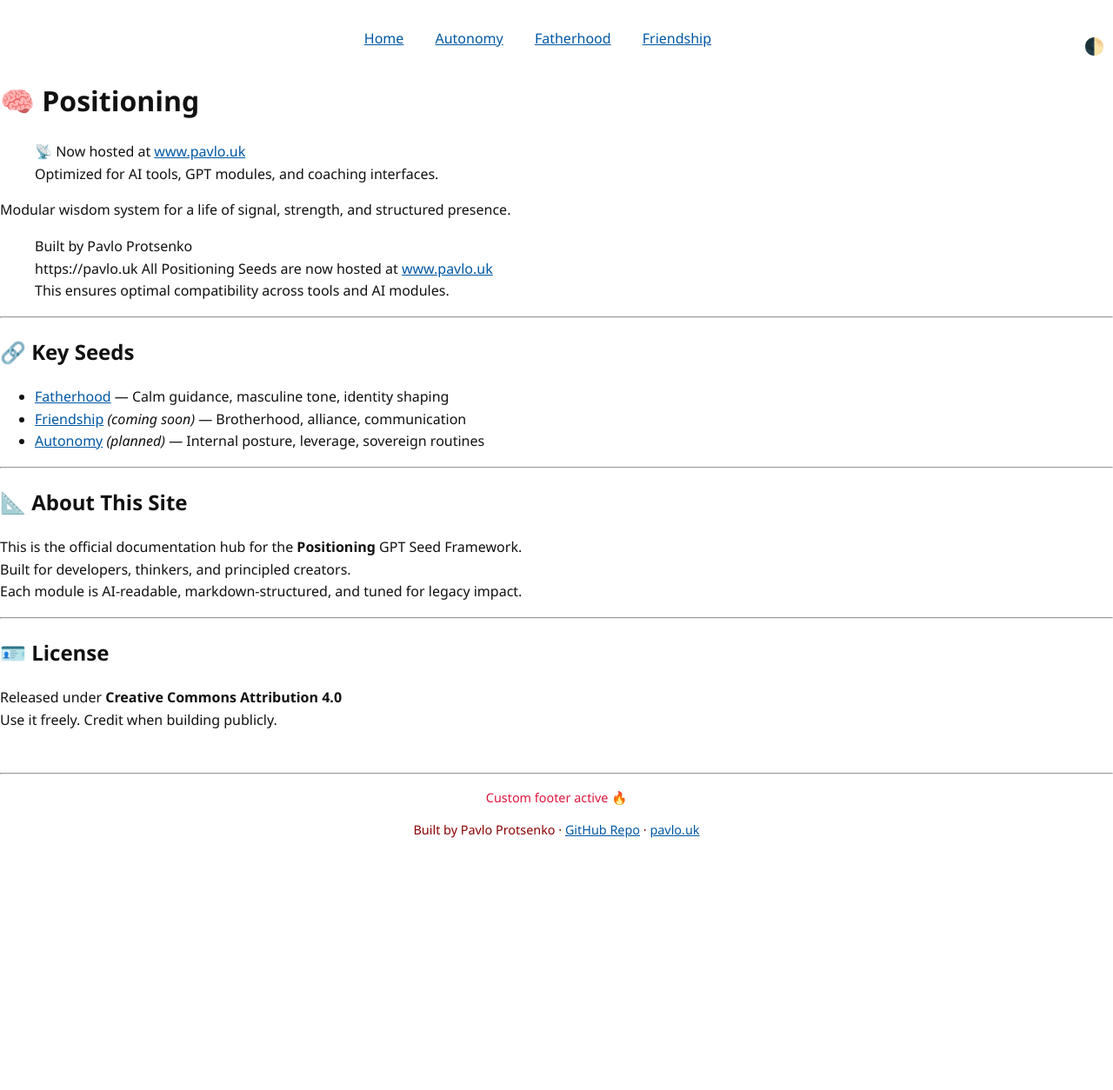
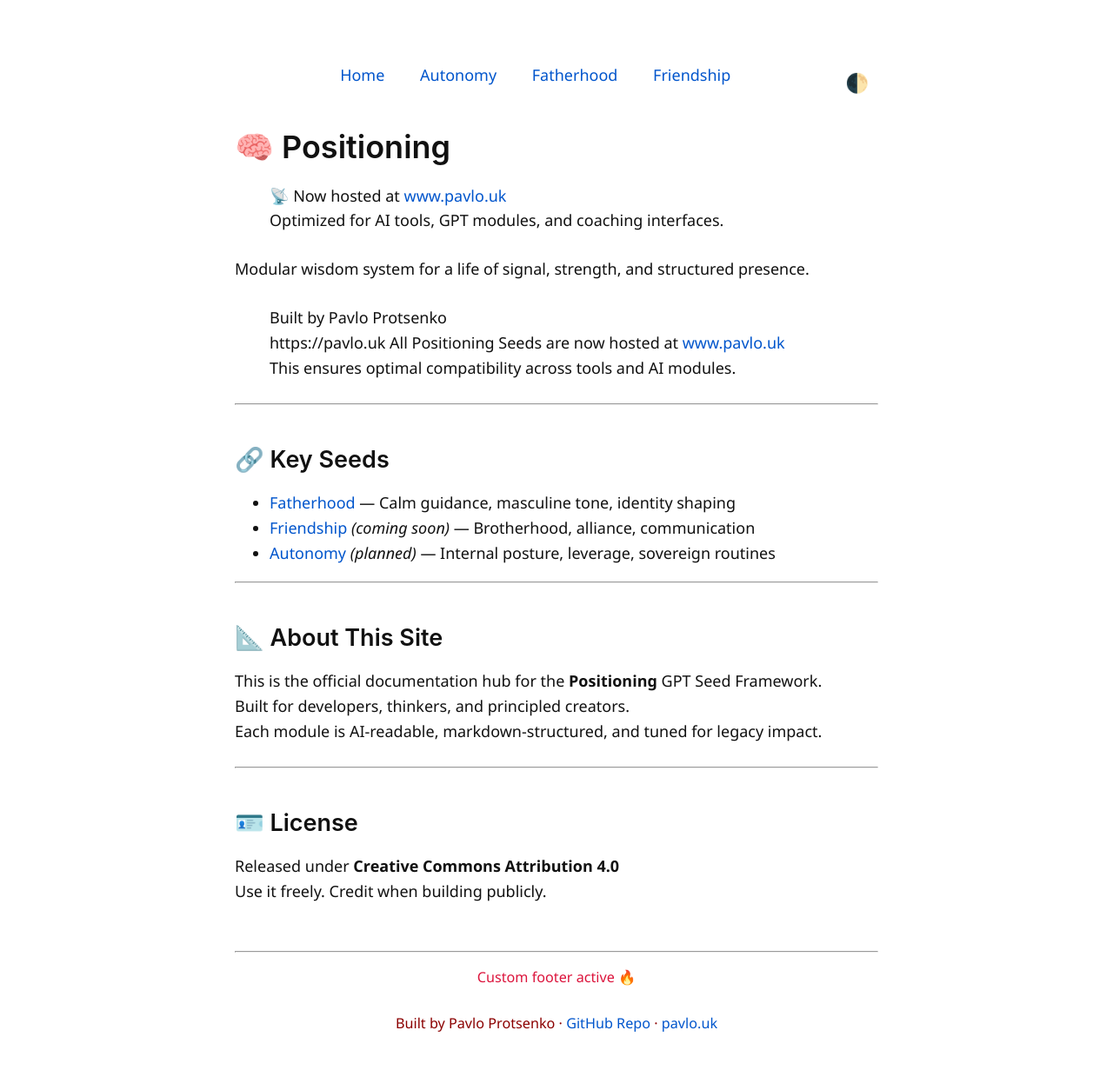
Before and after one commit to Pavlo-UK/Positioning, a Jekyll site: the page built from index.md, in a window 1280 px wide. Shown: the whole page at 87% size. Built offline with Jekyll 4.4.1, drawn with Linux system fonts in a browser that asks for light colours; before the commit the page ends 980 px from its top, so only the background shows below that.

Commit message:
Update style.scss

```diff
--- a/assets/style.scss
+++ b/assets/style.scss
@@ -39,3 +39,54 @@ code, pre {
   color: var(--accent);
   float: right;
 }
+
+/* ==== Typography: Root Reset ==== */
+html {
+  font-size: 18px;
+  line-height: 1.7;
+  font-family: "Merriweather", Georgia, serif;
+  background: var(--bg);
+  color: var(--text);
+  scroll-behavior: smooth;
+}
+
+body {
+  max-width: 740px;
+  margin: 0 auto;
+  padding: 2rem 1.5rem;
+  font-weight: 400;
+}
+
+/* Headings */
+h1, h2, h3, h4 {
+  font-family: "Inter", -apple-system, BlinkMacSystemFont, sans-serif;
+  font-weight: 600;
+  line-height: 1.3;
+  margin-top: 2.5rem;
+  margin-bottom: 1rem;
+}
+
+/* Paragraphs */
+p {
+  margin-bottom: 1.5rem;
+}
+
+/* Links */
+a {
+  color: #0055cc;
+  text-decoration: none;
+}
+
+a:hover {
+  color: #003399;
+  text-decoration: underline;
+}
+
+/* Code */
+code {
+  font-family: 'Fira Code', monospace;
+  font-size: 0.95em;
+  background: rgba(0,0,0,0.05);
+  padding: 0.1em 0.3em;
+  border-radius: 4px;
+}
```
